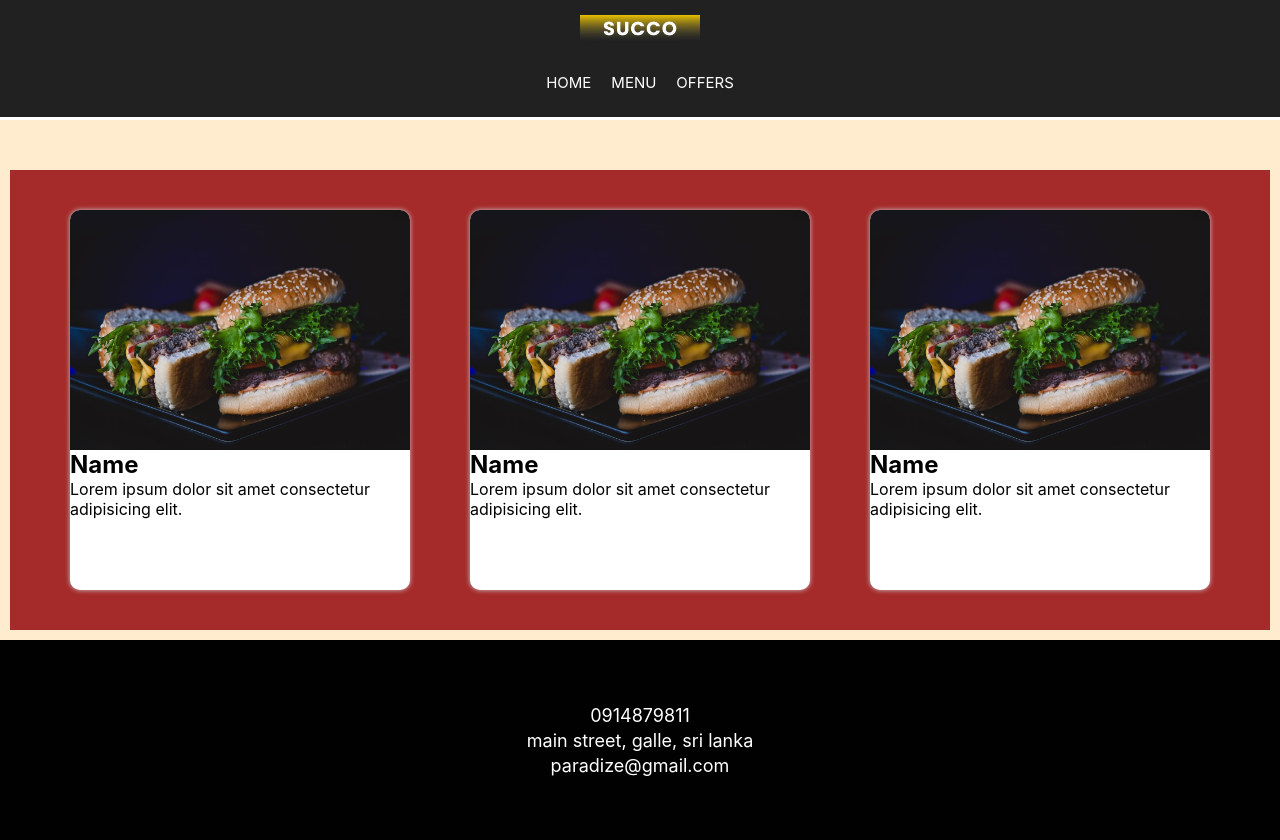
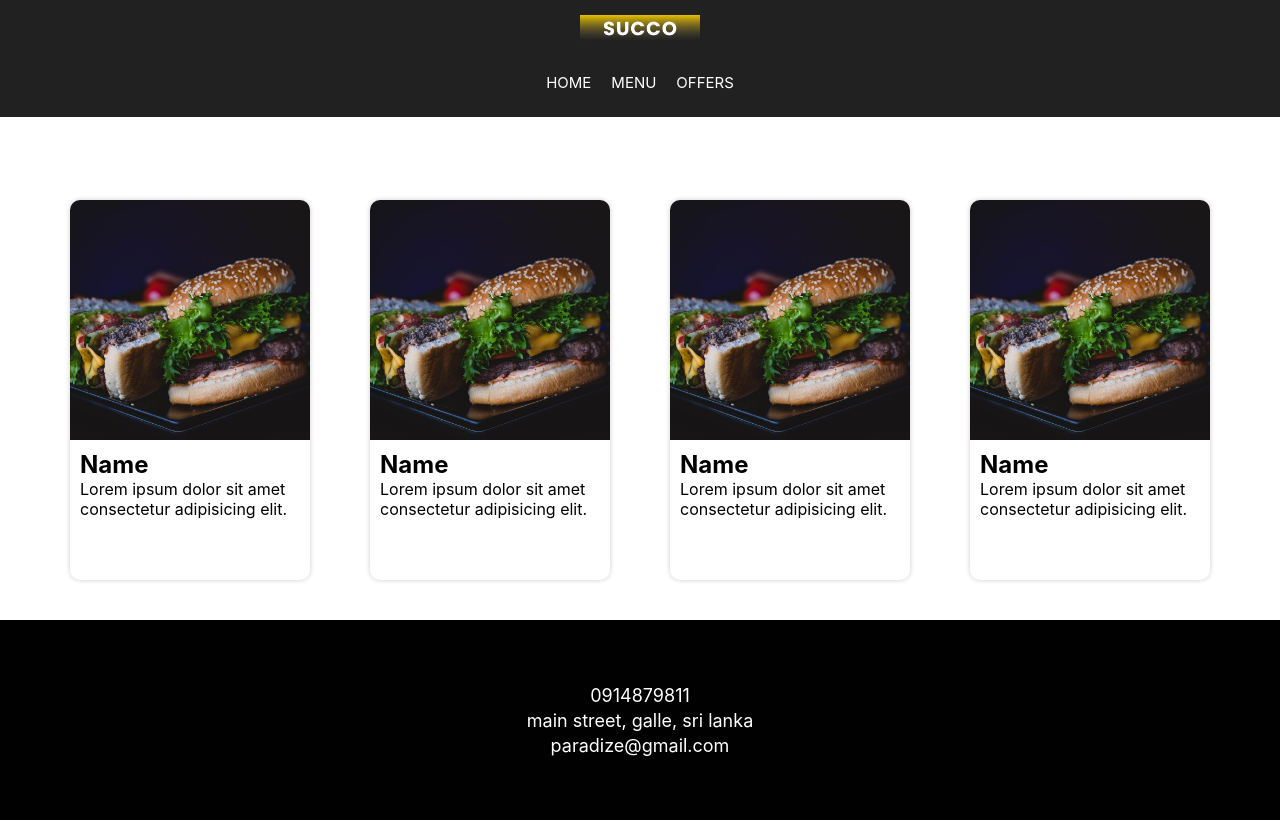
Before and after one commit to tilankamihingu/fast-food-frontend, a React (Create React App) app: page /products in a window 1280 px wide. Built offline with nearby package versions, Linux system fonts and the light colour scheme.

Commit message:
product page

```diff
--- a/src/pages/Products/Products.css
+++ b/src/pages/Products/Products.css
@@ -1,18 +1,14 @@
 .product-full{
-    background-color: #F7F4F4;
     width: 100%;
 }
 .product-container{
     width: 100%;
-    background-color: blanchedalmond;
     padding: 10px;
     margin-top: 120px;
 }
 
 .product-row{
     width: 100%;
-    padding: 10px;
-    background-color: brown;
     display: flex;
     flex-wrap: wrap;
     margin-top: 40px;
@@ -20,11 +16,10 @@
 }
 
 .product-card{
-    max-width: 340px;
+    max-width: 240px;
     width: 100%;
     overflow: hidden;
     height: 380px;
-
     margin: 30px;
     cursor: pointer;
     border-radius: 10px;
@@ -39,3 +34,7 @@
     display: block;
     object-fit: cover;
 }
+
+.card-details{
+    margin: 10px;
+}
--- a/src/pages/Products/Products.jsx
+++ b/src/pages/Products/Products.jsx
@@ -28,6 +28,13 @@
                            <p>Lorem ipsum dolor sit amet consectetur adipisicing elit.</p>
                        </div>
                    </div>
+                   <div className="product-card">
+                        <img src={Burger} alt="" />
+                       <div className="card-details">
+                           <h2>Name</h2>
+                           <p>Lorem ipsum dolor sit amet consectetur adipisicing elit.</p>
+                       </div>
+                   </div>
                </div>
            </div>
         </div>
```
